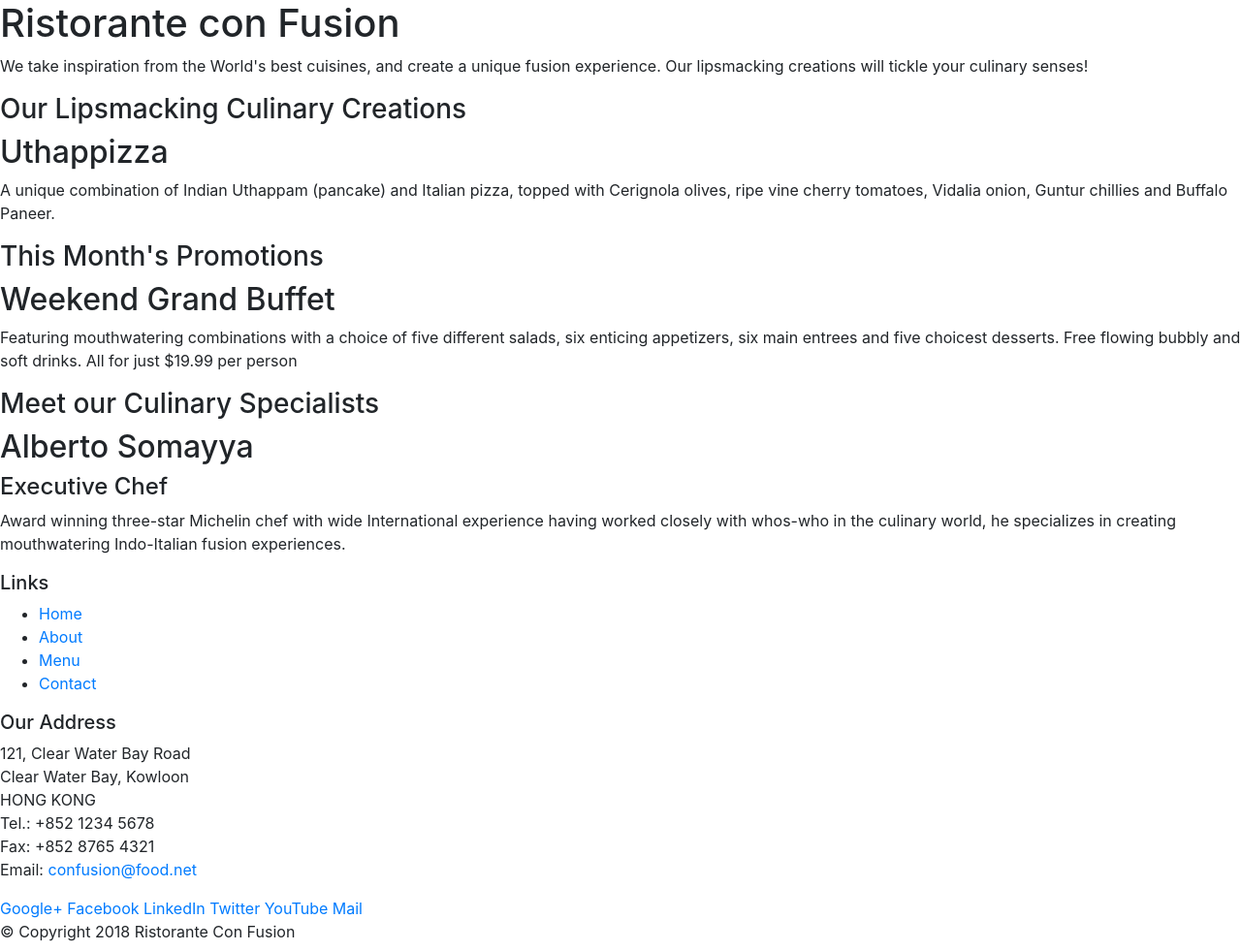
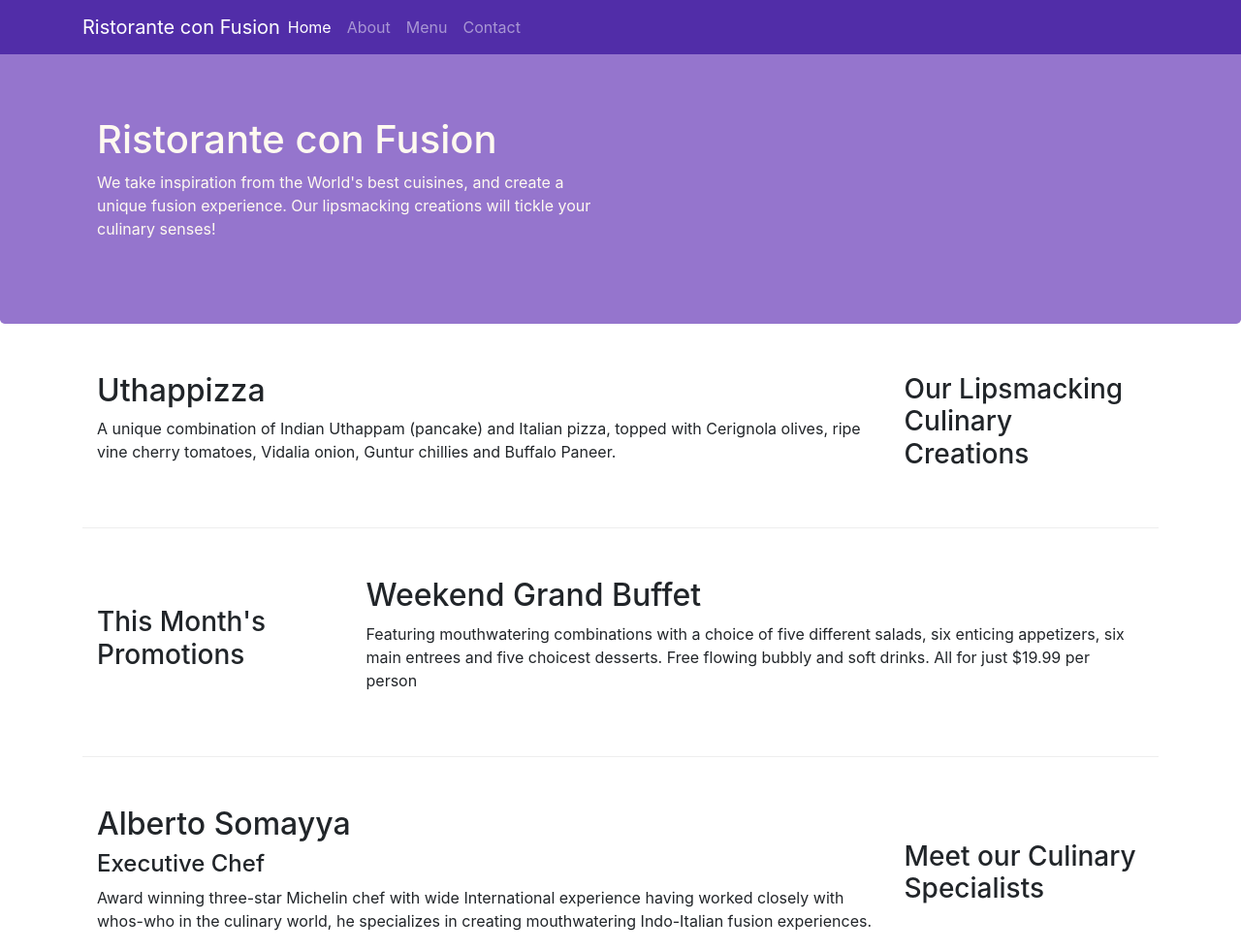
Before and after one commit to gaurangt54/Bootstrap-Project, a website: page index.html in a window 1280 px wide. Shown: the top 981 px of the page at 97% size. Drawn offline with nearby package versions, Linux system fonts and the light colour scheme.

Commit message:
Navbar & Breadcrumb

```diff
--- /dev/null
+++ b/css/style.css
@@ -0,0 +1,39 @@
+.row-header{
+    margin: 0 auto;
+    padding: 0 auto;
+}
+
+.row-content{
+    margin: 0 auto;
+    padding: 50px 0 50px 0;
+    border-bottom: 1px ridge;
+}
+
+footer{
+    background-color: #d1c4e9;
+    margin: 0 auto;
+    padding: 20px 0 20px 0;
+}
+
+
+.jumbotron{
+    padding: 70px 30px 70px 30px;
+    margin: 0 auto;
+    background-color: #9575cd;
+    color: floralwhite;
+}
+
+.address{
+    font-size: 80%;
+    margin: 0px;
+    color: #0f0f0f;
+}
+
+body{
+    padding-top:  50px;
+    z-index: 0px;
+}
+
+.navbar-dark{
+    background-color: #512da8;
+}
--- a/index.html
+++ b/index.html
@@ -8,6 +8,7 @@
 
     <!-- Bootstrap CSS -->
     <link rel="stylesheet" href="node_modules/bootstrap/dist/css/bootstrap.min.css">
+    <link rel="stylesheet" href="css/style.css">
     <script src="node_modules/jquery/dist/jquery.slim.min.js"></script>
     <script src="node_modules/popper.js/dist/umd/popper.min.js"></script>
     <script src="node_modules/bootstrap/dist/js/bootstrap.min.js"></script>
@@ -15,47 +16,62 @@
 </head>
 
 <body>
-
-    <header>
-        <div>
-            <div>
-                <div>
+    <nav class="navbar navbar-dark navbar-expand-sm fixed-top">
+        <div class="container">
+            <button class="navbar-toggler" type="button" data-toggle="collapse" data-target="#Navbar">
+                <span class="navbar-toggler-icon"></span>
+            </button>
+            <a href="#" class="navbar-brand mr-auto">Ristorante con Fusion</a>
+            <div class="collapse navbar-collapse" id="Navbar">
+            <ul class="navbar-nav mr-auto">
+                <li class="nav-item active"><a href="." class="nav-link">Home</a></li>
+                <li class="nav-item"><a href="./aboutus.html" class="nav-link">About</a></li>
+                <li class="nav-item"><a href="" class="nav-link">Menu</a></li>
+                <li class="nav-item"><a href="" class="nav-link">Contact</a></li>
+            </ul>
+            </div>
+        </div>
+    </nav>
+    <header class="jumbotron">
+        <div class="container">
+            <div class="row row-header">
+                <div class="col-12 col-sm-6">
                     <h1>Ristorante con Fusion</h1>
                     <p>We take inspiration from the World's best cuisines, and create a unique fusion experience. Our lipsmacking creations will tickle your culinary senses!</p>
                 </div>
-                <div>
+                <div class="col-12 col-sm">
                 </div>
             </div>
         </div>
     </header>
 
-    <div>
-        <div>
-            <div>
+    <div class="container">
+        <div class="row row-content align-items-center">
+            <div class="col-12 col-sm-4 order-sm-last col-md-3">
                 <h3>Our Lipsmacking Culinary Creations</h3>
             </div>
-            <div>
+            <div class="col col-sm col-md order-sm-first">
                 <h2>Uthappizza</h2>
                 <p>A unique combination of Indian Uthappam (pancake) and Italian pizza, topped with Cerignola olives, ripe vine cherry tomatoes, Vidalia onion, Guntur chillies and Buffalo Paneer.</p>
             </div>
         </div>
 
 
-        <div>
-            <div>
+        <div class="row row-content align-items-center">
+            <div class="col-12 col-sm-4 col-md-3">
                 <h3>This Month's Promotions</h3>
             </div>
-            <div>
+            <div class="col col-sm col-md">
                 <h2>Weekend Grand Buffet</h2>
                 <p>Featuring mouthwatering combinations with a choice of five different salads, six enticing appetizers, six main entrees and five choicest desserts. Free flowing bubbly and soft drinks. All for just $19.99 per person </p>
             </div>
         </div>
 
-        <div>
-            <div>
+        <div class="row row-content align-items-center">
+            <div class="col-12 col-sm-4 col-md-3 order-sm-last">
                 <h3>Meet our Culinary Specialists</h3>
             </div>
-            <div>
+            <div class="col col-sm col-md order-sm-first">
                 <h2>Alberto Somayya</h2>
                 <h4>Executive Chef</h4>
                 <p>Award winning three-star Michelin chef with wide International experience having worked closely with whos-who in the culinary world, he specializes in creating mouthwatering Indo-Italian fusion experiences. </p>
@@ -64,18 +80,18 @@
     </div>
 
     <footer>
-        <div>
-            <div>
-                <div>
+        <div class="container">
+            <div class="row">
+                <div class="col-4 col-sm-2 offset-1">
                     <h5>Links</h5>
-                    <ul>
+                    <ul class="list-unstyled ">
                         <li><a href="#">Home</a></li>
-                        <li><a href="#">About</a></li>
+                        <li><a href="./aboutus.html">About</a></li>
                         <li><a href="#">Menu</a></li>
                         <li><a href="#">Contact</a></li>
                     </ul>
                 </div>
-                <div>
+                <div class="col-7 col-sm-5">
                     <h5>Our Address</h5>
                     <address>
 		              121, Clear Water Bay Road<br>
@@ -86,8 +102,8 @@
 		              Email: <a href="mailto:confusion@food.net">confusion@food.net</a>
 		           </address>
                 </div>
-                <div>
-                    <div>
+                <div class="col-12 col-sm-4 align-self-center">
+                    <div class="text-center">
                         <a href="http://google.com/+">Google+</a>
                         <a href="http://www.facebook.com/profile.php?id=">Facebook</a>
                         <a href="http://www.linkedin.com/in/">LinkedIn</a>
@@ -97,8 +113,8 @@
                     </div>
                 </div>
            </div>
-           <div>
-                <div>
+           <div class="row justify-content-center">
+                <div class="col-auto">
                     <p>© Copyright 2018 Ristorante Con Fusion</p>
                 </div>
            </div>
```
Also changed, not shown: aboutus.html (added, +129 -0 lines).
